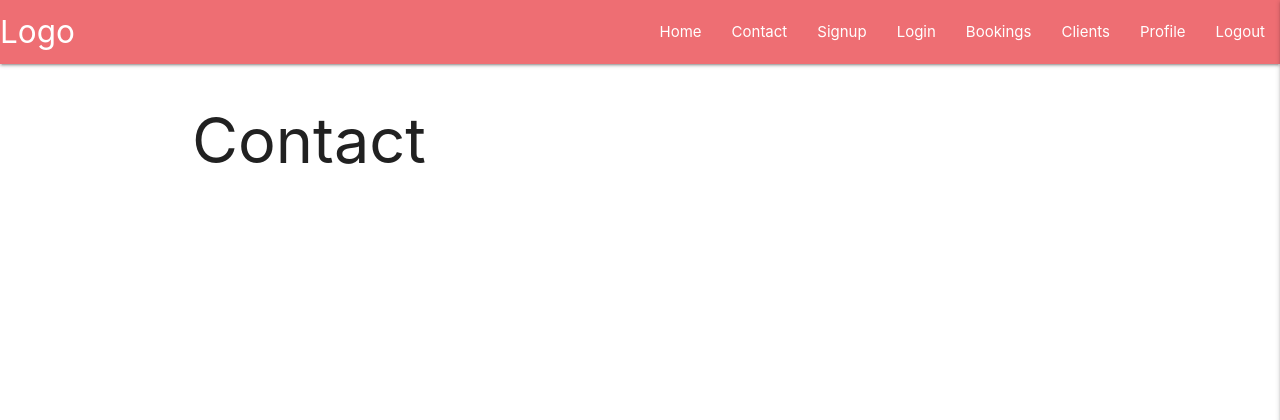
After one commit to sreninc/restaurant-booking, a Flask app: page /contact in a window 1280 px wide. The commit adds this page. Shown: the top 420 px of the page. Run offline with Flask 2, Linux system fonts and the light colour scheme; some libraries are stand-ins or nearby versions.

Commit message:
FEAT: Added urls for all pages and render_template code

```diff
--- a/app.py
+++ b/app.py
@@ -12,8 +12,39 @@ app = Flask(__name__)
 
 
 @app.route("/")
-def hello():
-    return render_template("base.html")
+@app.route("/index")
+def index():
+    return render_template("index.html")
+
+
+@app.route("/bookings", methods=["GET", "POST"])
+def get_bookings():
+    return render_template("bookings.html")
+
+
+@app.route("/clients", methods=["GET", "POST"])
+def get_clients():
+    return render_template("clients.html")
+
+
+@app.route("/contact", methods=["GET", "POST"])
+def contact():
+    return render_template("contact.html")
+
+
+@app.route("/login", methods=["GET", "POST"])
+def login():
+    return render_template("login.html")
+
+
+@app.route("/profile", methods=["GET", "POST"])
+def get_profile():
+    return render_template("profile.html")
+
+
+@app.route("/signup", methods=["GET", "POST"])
+def signup():
+    return render_template("signup.html")
 
 
 if __name__ == "__main__":
--- a/templates/base.html
+++ b/templates/base.html
@@ -19,32 +19,31 @@
             <a href="#!" class="brand-logo">Logo</a>
             <a href="#" data-target="mobile-demo" class="sidenav-trigger"><i class="material-icons">menu</i></a>
             <ul class="right hide-on-med-and-down">
-                <li><a href="#">Home</a></li>
-                <li><a href="#">Contact</a></li>
-                <li><a href="#">Signup</a></li>
-                <li><a href="#">Login</a></li>
-                <li><a href="#">Bookings</a></li>
-                <li><a href="#">Clients</a></li>
-                <li><a href="#">Profile</a></li>
+                <li><a href="{{ url_for('index') }}">Home</a></li>
+                <li><a href="{{ url_for('contact') }}">Contact</a></li>
+                <li><a href="{{ url_for('signup') }}">Signup</a></li>
+                <li><a href="{{ url_for('login') }}">Login</a></li>
+                <li><a href="{{ url_for('get_bookings') }}">Bookings</a></li>
+                <li><a href="{{ url_for('get_clients') }}">Clients</a></li>
+                <li><a href="{{ url_for('get_profile') }}">Profile</a></li>
                 <li><a href="#">Logout</a></li>
             </ul>
             </div>
         </nav>
 
         <ul class="sidenav" id="mobile-demo">
-            <li><a href="#">Home</a></li>
-            <li><a href="#">Contact</a></li>
-            <li><a href="#">Signup</a></li>
-            <li><a href="#">Login</a></li>
-            <li><a href="#">Bookings</a></li>
-            <li><a href="#">Clients</a></li>
-            <li><a href="#">Profile</a></li>
+            <li><a href="{{ url_for('index') }}">Home</a></li>
+            <li><a href="{{ url_for('contact') }}">Contact</a></li>
+            <li><a href="{{ url_for('signup') }}">Signup</a></li>
+            <li><a href="{{ url_for('login') }}">Login</a></li>
+            <li><a href="{{ url_for('get_bookings') }}">Bookings</a></li>
+            <li><a href="{{ url_for('get_clients') }}">Clients</a></li>
+            <li><a href="{{ url_for('get_profile') }}">Profile</a></li>
             <li><a href="#">Logout</a></li>
         </ul>
     </header>
 
-    <section>
-        Notifications
+    <section id="notifications">
     </section>
 
     <main class="container">
--- a/templates/bookings.html
+++ b/templates/bookings.html
@@ -0,0 +1,6 @@
+{% extends "base.html" %}
+{% block content %}
+
+<h1>Bookings</h1>
+
+{% endblock %}
--- /dev/null
+++ b/templates/contact.html
@@ -0,0 +1,6 @@
+{% extends "base.html" %}
+{% block content %}
+
+<h1>Contact</h1>
+
+{% endblock %}
--- a/templates/index.html
+++ b/templates/index.html
@@ -0,0 +1,6 @@
+{% extends "base.html" %}
+{% block content %}
+
+<h1>Home</h1>
+
+{% endblock %}
--- a/templates/login.html
+++ b/templates/login.html
@@ -0,0 +1,6 @@
+{% extends "base.html" %}
+{% block content %}
+
+<h1>Login</h1>
+
+{% endblock %}
--- a/templates/profile.html
+++ b/templates/profile.html
@@ -0,0 +1,6 @@
+{% extends "base.html" %}
+{% block content %}
+
+<h1>Profile</h1>
+
+{% endblock %}
--- a/templates/signup.html
+++ b/templates/signup.html
@@ -0,0 +1,6 @@
+{% extends "base.html" %}
+{% block content %}
+
+<h1>Signup</h1>
+
+{% endblock %}
```
